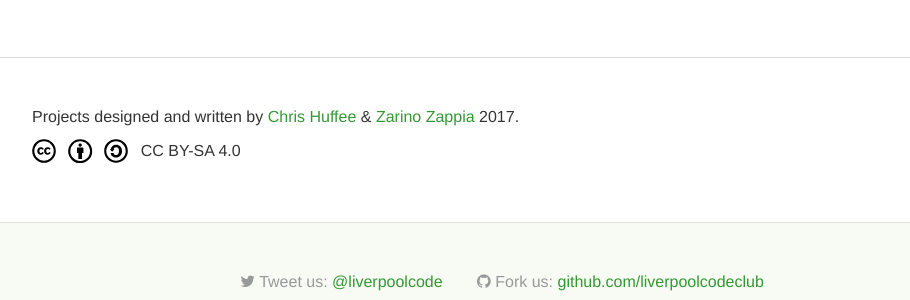
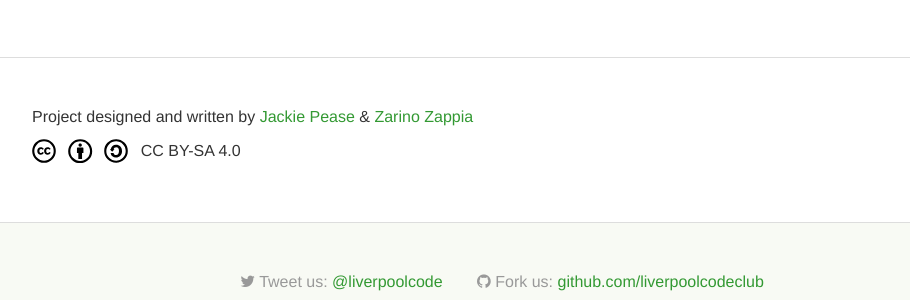
Before and after one commit to liverpoolcodeclub/liverpoolcodeclub.github.io, a Jekyll site: the page built from projects/strength-tester/index.html, in a window 1280 px wide and 900 px high, scrolled down 13725 px. Shown: the part 548-848 px from the top of the window, without its empty margins (138-1048 px from the left). Built offline with Jekyll 4.4.1, drawn with Linux system fonts in a browser that asks for light colours.

Commit message:
Make it possible to attribute projects to custom authors

```diff
--- a/_layouts/project.html
+++ b/_layouts/project.html
@@ -14,7 +14,16 @@
 </div>
 <div class="project-info">
   <div class="container">
-    <p class="project-info__authors">Projects designed and written by <a href="https://twitter.com/huffeec" rel="author">Chris Huffee</a> &amp; <a href="https://twitter.com/zarino" rel="author">Zarino Zappia</a> 2017.</p>
+    <p class="project-info__authors">
+      {% if page.authors %}
+        {{ page.authors }}
+      {% else %}
+        Projects designed and written by
+        <a href="https://twitter.com/huffeec" rel="author">Chris Huffee</a>
+        &amp;
+        <a href="https://twitter.com/zarino" rel="author">Zarino Zappia</a>
+      {% endif %}
+    </p>
     <p class="project-info__rights"><a href="http://creativecommons.org/licenses/by-sa/4.0/">CC BY-SA 4.0</a></p>
   </div>
 </div>
--- a/projects/strength-tester/index.html
+++ b/projects/strength-tester/index.html
@@ -1,6 +1,11 @@
 ---
 layout: project
 title: "Strength Tester!"
+authors: >
+  Project designed and written by
+  <a href="https://twitter.com/jackie_pease" rel="author">Jackie Pease</a>
+  &amp;
+  <a href="https://twitter.com/zarino" rel="author">Zarino Zappia</a>
 ---
 <div class="project-steps__info">
     <div class="row">
```
